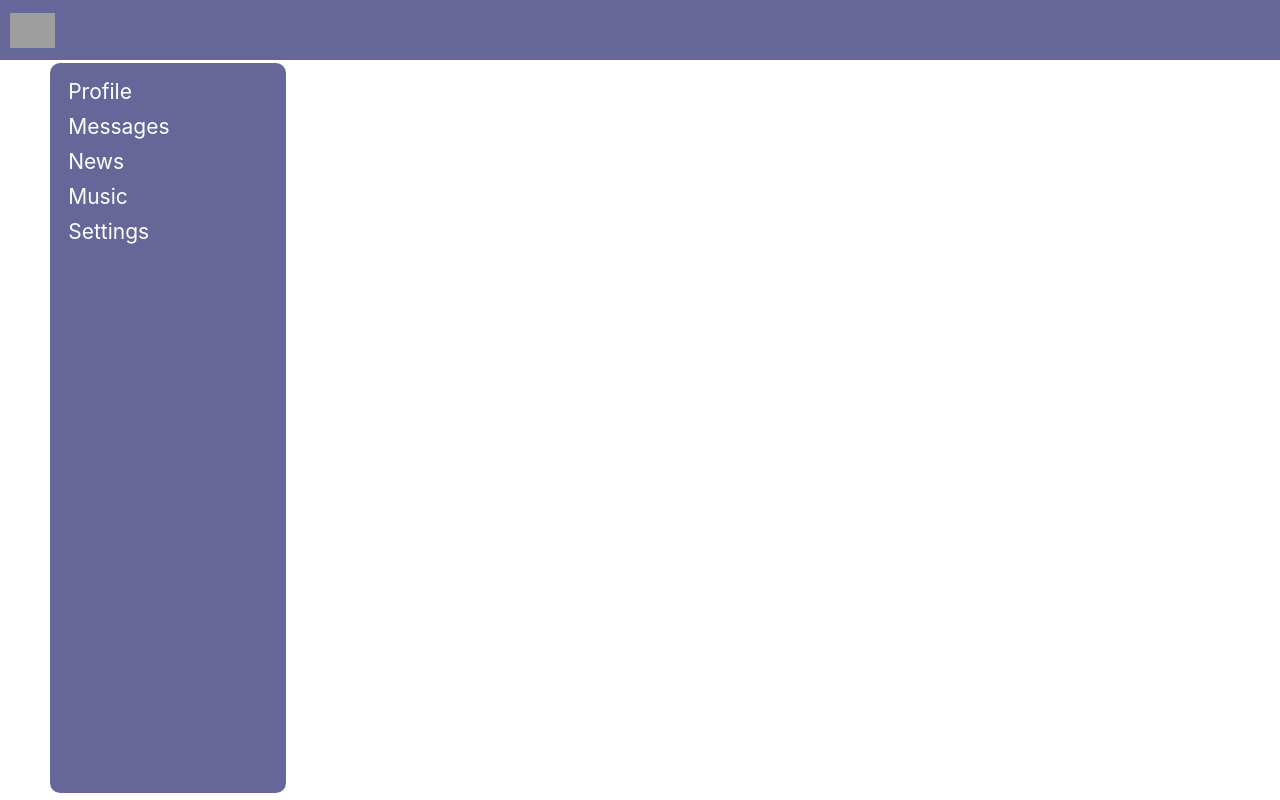
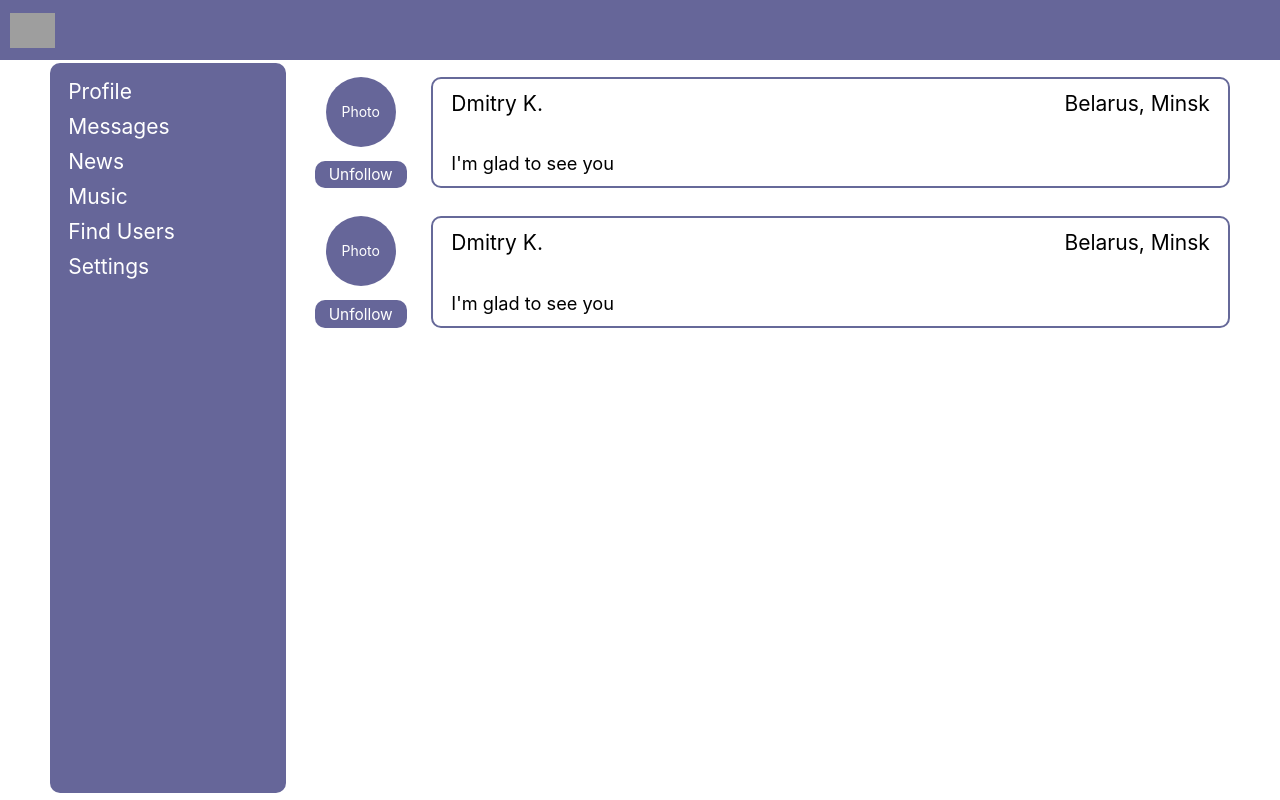
Before and after one commit to Aluminaze/social-network, a React (Create React App) app: page /users in a window 1280 px wide. Built offline with nearby package versions, Linux system fonts and the light colour scheme; grey boxes are pictures that could not be loaded.

Commit message:
add userReducer and Users component

```diff
--- a/src/App.js
+++ b/src/App.js
@@ -8,6 +8,7 @@ import News from './components/News/News'
 import Music from './components/Music/Music'
 import Settings from './components/Settings/Settings'
 import DialogsContainer from './components/Dialogs/DialogsContainer'
+import Users from './components/Users/Users'
 
 const App = (props) => {
   return (
@@ -30,6 +31,9 @@ const App = (props) => {
               <Route path="/music"
                 render={() => <Music />} />
 
+              <Route path="/users"
+                render={() => <Users />} />
+
               <Route path="/settings"
                 render={() => <Settings />} />
             </Switch>
--- a/src/components/NavBar/NavBar.jsx
+++ b/src/components/NavBar/NavBar.jsx
@@ -12,6 +12,9 @@ const NavBar = () => {
         <li className={style.item}><NavLink className={style.link} to="/music">Music</NavLink></li>
       </ul>
       <ul>
+        <li className={style.item}><NavLink className={style.link} to="/users">Find Users</NavLink></li>
+      </ul>
+      <ul>
         <li className={style.item}><NavLink className={style.link} to="/settings">Settings</NavLink></li>
       </ul>
     </nav>
--- /dev/null
+++ b/src/components/Users/Users.jsx
@@ -0,0 +1,41 @@
+import React from 'react'
+import style from './Users.module.css'
+
+const Users = () => {
+  return (
+    <div>
+      <div className={style.user__container}>
+        <div className={style.user__data__leftSide}>
+          <div className={style.user__photo}>Photo</div>
+          <button className={style.user__followButton}>Unfollow</button>
+        </div>
+        <div className={style.user__data__rightSide}>
+          <div className={style.user__info}>
+            <div className={style.user__name}>Dmitry K.</div>
+            <div className={style.user__location}>Belarus, Minsk</div>
+          </div>
+          <div className={style.user__status}>
+            I'm glad to see you
+          </div>
+        </div>
+      </div>
+      <div className={style.user__container}>
+        <div className={style.user__data__leftSide}>
+          <div className={style.user__photo}>Photo</div>
+          <button className={style.user__followButton}>Unfollow</button>
+        </div>
+        <div className={style.user__data__rightSide}>
+          <div className={style.user__info}>
+            <div className={style.user__name}>Dmitry K.</div>
+            <div className={style.user__location}>Belarus, Minsk</div>
+          </div>
+          <div className={style.user__status}>
+            I'm glad to see you
+          </div>
+        </div>
+      </div>
+    </div>
+  )
+}
+
+export default Users
--- /dev/null
+++ b/src/components/Users/Users.module.css
@@ -0,0 +1,62 @@
+.user__container {
+  display       : flex;
+  flex-direction: row;
+  max-width     : 100%;
+  padding       : 1rem 0;
+}
+
+.user__data__leftSide {
+  display        : flex;
+  align-items    : center;
+  justify-content: center;
+  flex-direction : column;
+  width          : 15%;
+}
+
+.user__photo {
+  display         : flex;
+  justify-content : center;
+  align-items     : center;
+  width           : 70px;
+  height          : 70px;
+  background-color: #666699;
+  border-radius   : 35px;
+  color           : white;
+}
+
+.user__followButton {
+  background-color: #666699;
+  color           : white;
+  font-size       : 1.1rem;
+  border-radius   : 10px;
+  padding         : 0.3rem 1rem;
+  margin-top      : 1rem;
+}
+
+.user__data__rightSide {
+  display        : flex;
+  flex-direction : column;
+  justify-content: space-between;
+  width          : 85%;
+  border        : 2px solid #666999;
+  border-radius : 10px;
+  padding: 1rem 1.3rem;
+}
+
+.user__info {
+  display        : flex;
+  flex-direction : row;
+  justify-content: space-between;
+}
+
+.user__name {
+  font-size: 1.5rem;
+}
+
+.user__location {
+  font-size: 1.5rem;
+}
+
+.user__status {
+  font-size: 1.3rem;
+}
```
Also changed, not shown: src/redux/UsersReducer.js (added, +54 -0 lines).
